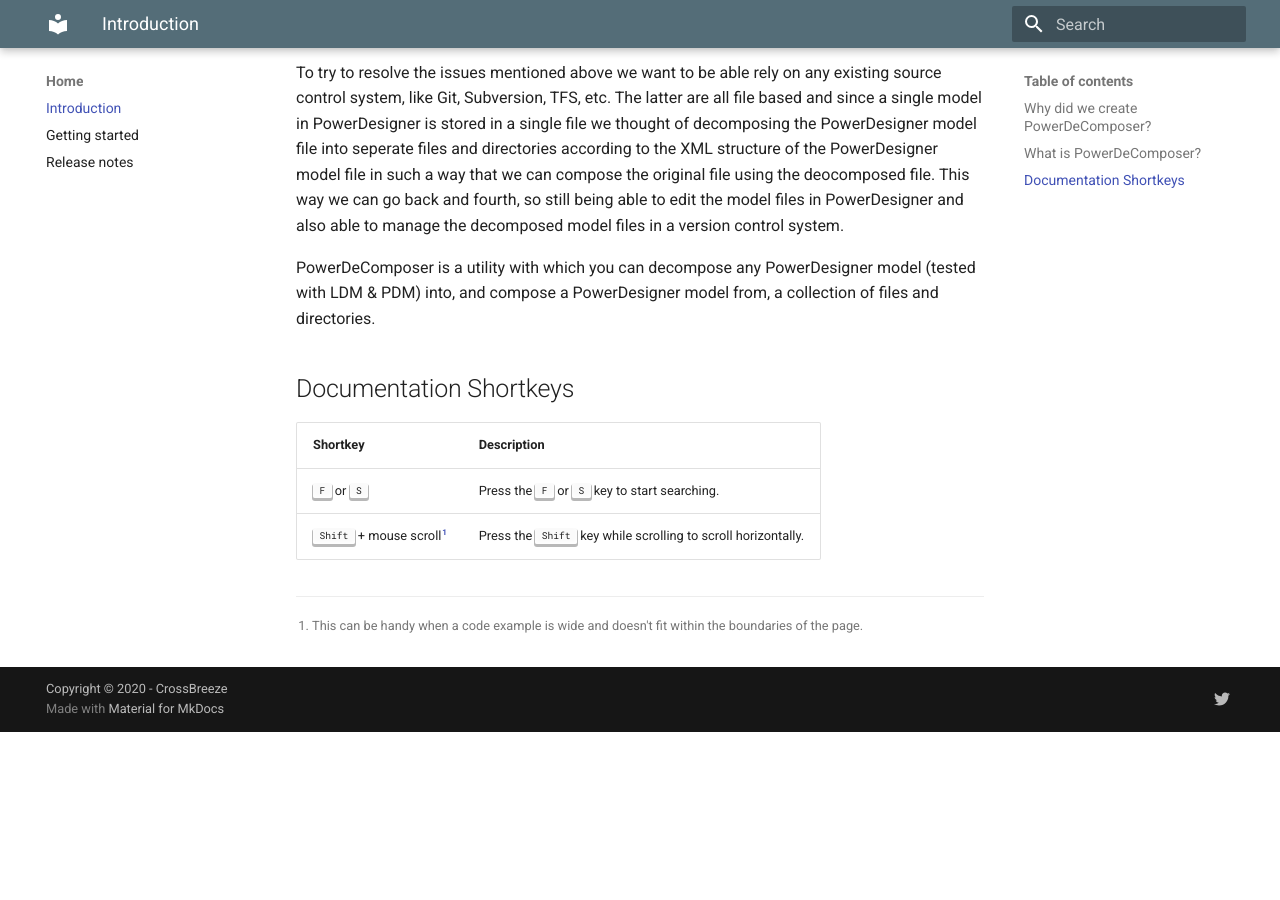
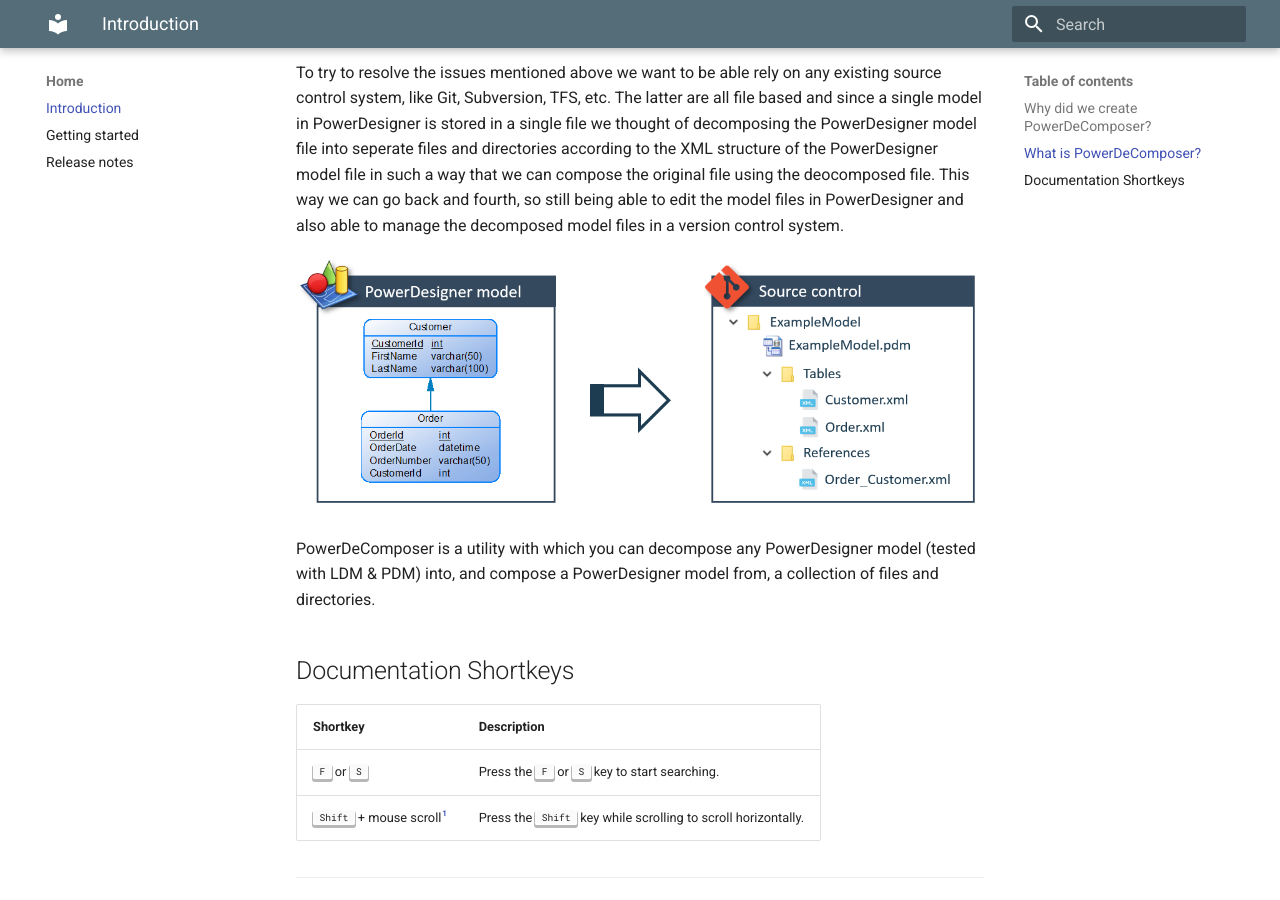
Before and after one commit to CrossBreezeNL/PowerDeComposer, an MkDocs documentation site: the page built from Documentation/docs/index.md, in a window 1280 px wide and 900 px high, scrolled down 782 px. Built offline with MkDocs 1.6.1 and Material for MkDocs 9.7.7, drawn with Linux system fonts in a browser that asks for light colours; before the commit the page ends 1514 px from its top, so only the background shows below that.

Commit message:
Added image of powerdecomposer.

```diff
--- a/Documentation/docs/index.md
+++ b/Documentation/docs/index.md
@@ -14,6 +14,8 @@ We first tried to have SAP resolve the issues, but this is taking more time then
 ## What is PowerDeComposer?
 To try to resolve the issues mentioned above we want to be able rely on any existing source control system, like Git, Subversion, TFS, etc. The latter are all file based and since a single model in PowerDesigner is stored in a single file we thought of decomposing the PowerDesigner model file into seperate files and directories according to the XML structure of the PowerDesigner model file in such a way that we can compose the original file using the deocomposed file. This way we can go back and fourth, so still being able to edit the model files in PowerDesigner and also able to manage the decomposed model files in a version control system.
 
+![Decompose a PowerDesigner model into seperate files](./img/PowerDeComposer_Decompose.png)
+
 PowerDeComposer is a utility with which you can decompose any PowerDesigner model (tested with LDM & PDM) into, and compose a PowerDesigner model from, a collection of files and directories.
 
 ## Documentation Shortkeys
```
Also changed, not shown: Documentation/docs/img/PowerDeComposer_Decompose.png (added).
